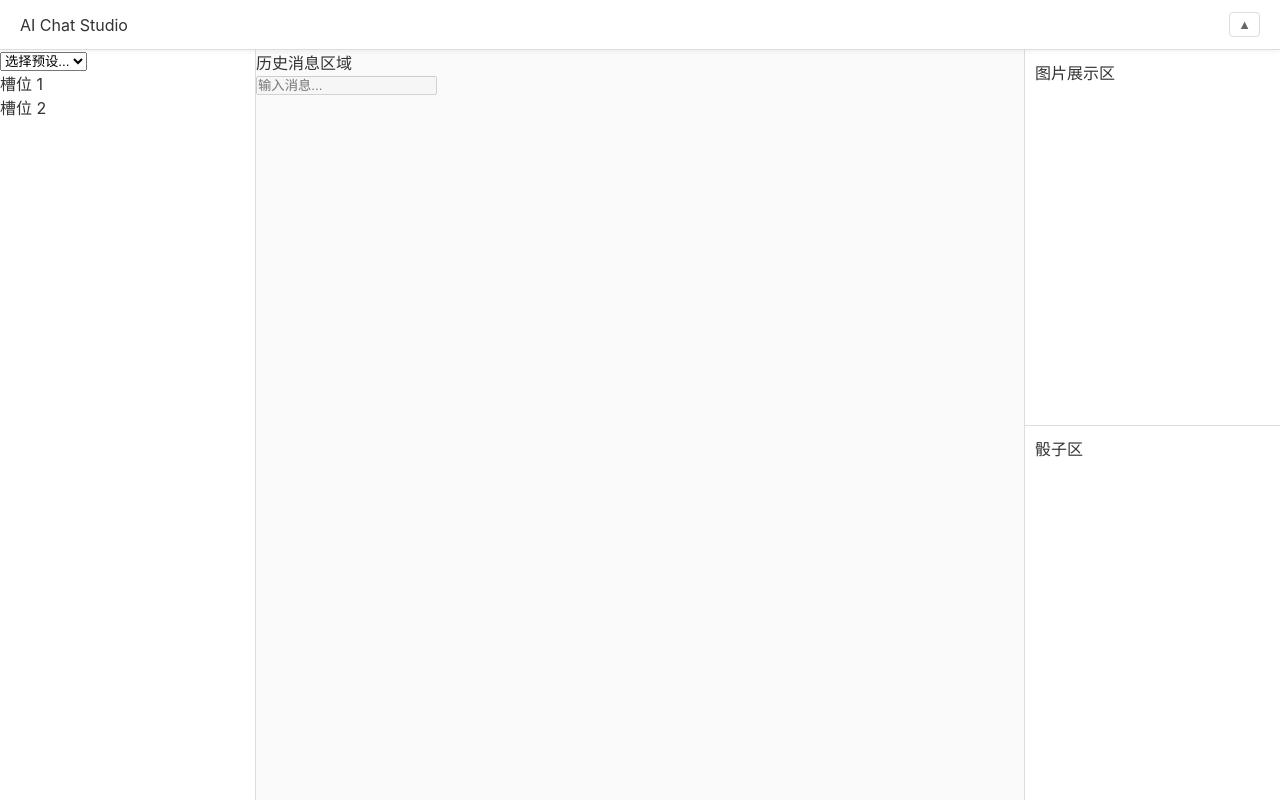
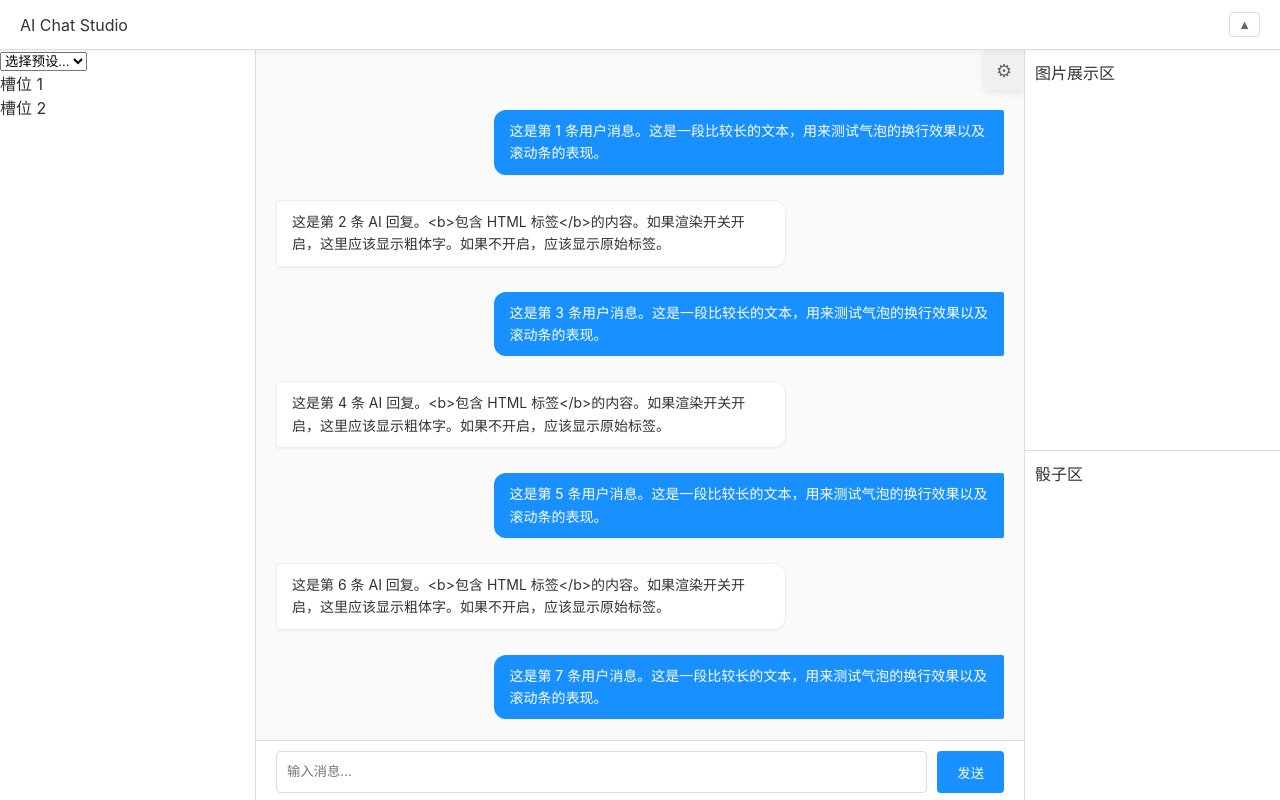
Before and after one commit to moranzhi/SillyTavern_replica-, a React (Vite) app in the folder frontend-react/: page / in a window 1280 px wide. Built offline with nearby package versions, Linux system fonts and the light colour scheme.

Commit message:
完成初步布局框架

```diff
--- a/frontend-react/src/components/ChatBox.jsx
+++ b/frontend-react/src/components/ChatBox.jsx
@@ -1,15 +1,116 @@
-import React from 'react';
+import React, { useState, useRef } from 'react';
 
 const ChatBox = () => {
+  const [isHtmlRender, setIsHtmlRender] = useState(false);
+  const [isImageGen, setIsImageGen] = useState(false);
+  const [isDynamicTable, setIsDynamicTable] = useState(false);
+  const [isSettingsExpanded, setIsSettingsExpanded] = useState(false);
+
+  const textareaRef = useRef(null);
+
+  // 自动调整 Textarea 高度
+  const adjustHeight = () => {
+    const textarea = textareaRef.current;
+    if (textarea) {
+      textarea.style.height = 'auto'; // 重置高度以获取正确的 scrollHeight
+      // 重新设置高度，限制最大高度由 CSS max-height 控制
+      textarea.style.height = textarea.scrollHeight + 'px';
+    }
+  };
+
+  const handleInput = () => {
+    adjustHeight();
+  };
+
+  // 生成示例数据
+  const generateMessages = () => {
+    const messages = [];
+    for (let i = 1; i <= 150; i++) {
+      const isUser = i % 2 !== 0;
+      messages.push({
+        id: i,
+        role: isUser ? 'user' : 'ai',
+        content: isUser
+          ? `这是第 ${i} 条用户消息。这是一段比较长的文本，用来测试气泡的换行效果以及滚动条的表现。`
+          : `这是第 ${i} 条 AI 回复。<b>包含 HTML 标签</b>的内容。如果渲染开关开启，这里应该显示粗体字。如果不开启，应该显示原始标签。`
+      });
+    }
+    return messages;
+  };
+
+  const messages = generateMessages();
+
   return (
     <div className="chat-box">
+      {/* 上方：消息列表区域 */}
       <div className="chat-messages">
-        {/* 消息列表占位 */}
-        <div>历史消息区域</div>
+
+        {/* 右上角：可折叠设置面板 */}
+        <div className={`settings-panel ${isSettingsExpanded ? 'expanded' : 'collapsed'}`}>
+          <div
+            className="settings-header"
+            onClick={() => setIsSettingsExpanded(!isSettingsExpanded)}
+          >
+            {isSettingsExpanded ? '▼' : '⚙'}
+          </div>
+
+          {isSettingsExpanded && (
+            <div className="settings-options">
+              <div className="setting-item">
+                <label>HTML 渲染</label>
+                <input
+                  type="checkbox"
+                  checked={isHtmlRender}
+                  onChange={() => setIsHtmlRender(!isHtmlRender)}
+                />
+              </div>
+              <div className="setting-item">
+                <label>开启生图</label>
+                <input
+                  type="checkbox"
+                  checked={isImageGen}
+                  onChange={() => setIsImageGen(!isImageGen)}
+                />
+              </div>
+              <div className="setting-item">
+                <label>动态表格</label>
+                <input
+                  type="checkbox"
+                  checked={isDynamicTable}
+                  onChange={() => setIsDynamicTable(!isDynamicTable)}
+                />
+              </div>
+            </div>
+          )}
+        </div>
+
+        {/* 消息列表 */}
+        {messages.map((msg) => (
+          <div key={msg.id} className={`message ${msg.role}`}>
+            <div className="bubble">
+              {isHtmlRender ? (
+                <div dangerouslySetInnerHTML={{ __html: msg.content }} />
+              ) : (
+                <div>{msg.content}</div>
+              )}
+            </div>
+          </div>
+        ))}
       </div>
-      <div className="chat-input-area">
-        {/* 输入框占位 */}
-        <input type="text" placeholder="输入消息..." disabled />
+
+      {/* 下方：输入框区域 */}
+      <div className="chat-input-wrapper">
+        <div className="chat-input-area">
+          <textarea
+            ref={textareaRef}
+            placeholder="输入消息..."
+            onInput={handleInput}
+            rows="1"
+            // 关键修改：显式设置初始样式高度，确保可见
+            style={{ height: '42px' }}
+          />
+        </div>
+        <button className="send-button">发送</button>
       </div>
     </div>
   );
--- a/frontend-react/src/index.css
+++ b/frontend-react/src/index.css
@@ -18,12 +18,14 @@ html, body, #root {
 #root {
   display: flex;
   flex-direction: column;
-  position: relative; /* 关键：让绝对定位的工具栏相对于此容器定位 */
+  position: relative; /* 让绝对定位的工具栏相对于此容器定位 */
+  height: 100%; /* 确保高度占满 */
+  width: 100%;
 }
 
 /* --- 顶部工具栏区域 --- */
 .toolbar {
-  position: absolute; /* 关键：脱离文档流，实现覆盖效果 */
+  position: absolute; /* 脱离文档流，实现覆盖效果 */
   top: 0;
   left: 0;
   right: 0;
@@ -58,15 +60,30 @@ html, body, #root {
   display: block; /* 展开时显示 */
 }
 
+/* 工具栏按钮样式微调 */
+.toolbar-toggle-btn {
+  background: none;
+  border: 1px solid #ddd;
+  border-radius: 4px;
+  cursor: pointer;
+  padding: 4px 8px;
+  font-size: 0.8rem;
+  color: #666;
+}
+
 /* --- 主内容区域 --- */
 .main-container {
-  /* 关键布局：占据除工具栏外的所有空间 */
-  /* 由于工具栏是 absolute 的，我们需要手动设置 top */
+  /* 占据除工具栏外的所有空间 */
   position: absolute;
   top: 50px; /* 对应 .toolbar 的默认高度 */
   bottom: 0;
   left: 0;
   right: 0;
+
+  /* 【关键修复 1】显式设置高度为 100%，而不是 auto */
+  /* 这确保了容器高度由视口决定，而不是由内容撑开 */
+  height: 100%;
+  width: 100%;
 
   display: flex;
   overflow: hidden; /* 防止主容器本身滚动 */
@@ -77,17 +94,21 @@ html, body, #root {
   width: 20%;
   background-color: #fff;
   border-right: 1px solid #ddd;
-  overflow-y: auto; /* 独立滚动 */
+  overflow-y: auto; /* 【独立滚动 1】左侧栏滚动 */
   height: 100%; /* 填满父容器高度 */
 }
 
+/* --- 中间栏：聊天框 --- */
 .chat-area {
   flex: 3;
   background-color: #fafafa;
+  height: 100%; /* 填满父容器高度 */
+
   display: flex;
-  flex-direction: column;
-  height: 100%;
-  overflow: hidden; /* 内部元素滚动，外层不滚动 */
+  flex-direction: column; /* 垂直排列：消息列表 + 输入框 */
+
+  overflow: hidden; /* 禁止外层滚动，强制内部滚动 */
+  position: relative; /* 为绝对定位元素提供参考 */
 }
 
 .sidebar-right {
@@ -103,7 +124,7 @@ html, body, #root {
 /* 右侧上下分割 */
 .right-top, .right-bottom {
   flex: 1;
-  overflow-y: auto; /* 独立滚动 */
+  overflow-y: auto; /* 【独立滚动 2 & 3】右侧上下部分独立滚动 */
   padding: 10px;
   min-height: 0; /* 关键：允许 flex 子项收缩 */
 }
@@ -111,15 +132,155 @@ html, body, #root {
   border-bottom: 1px solid #ddd;
 }
 
-/* 工具栏按钮样式微调 */
-.toolbar-toggle-btn {
-  background: none;
+/* --- 消息列表容器 --- */
+.chat-messages {
+  /* 【关键修改 1】不再自动占据剩余空间，高度由内容决定 */
+  flex: 0 0 auto;
+
+  /* 【关键修改 2】设置最大高度，例如视口高度的 80% */
+  max-height: calc(100vh - 110px);
+
+  /* 强制约束高度，防止内容撑开 */
+  min-height: 0;
+
+  /* 内部独立滚动 */
+  overflow-y: auto; /* 内容溢出时显示滚动条 */
+
+  padding: 20px;
+  /* 增加顶部 padding，防止内容被绝对定位的设置面板遮挡 */
+  padding-top: 60px;
+
+  display: flex;
+  flex-direction: column;
+  gap: 15px;
+}
+
+/* --- 设置面板 (右上角) --- */
+.settings-panel {
+  position: absolute;
+  top: 0;
+  right: 0;
+  z-index: 20;
+  background-color: #fff;
+  border-bottom-left-radius: 8px;
+  box-shadow: 0 2px 8px rgba(0,0,0,0.1);
+  overflow: hidden;
+  transition: all 0.3s ease;
+  max-width: 200px;
+}
+
+.settings-panel.collapsed {
+  width: 40px;
+  height: 40px;
+  cursor: pointer;
+}
+
+.settings-panel.expanded {
+  width: auto;
+  min-width: 150px;
+  padding: 10px;
+  border: 1px solid #eee;
+  border-top: none;
+  border-right: none;
+}
+
+.settings-header {
+  height: 40px;
+  width: 100%;
+  display: flex;
+  align-items: center;
+  justify-content: center;
+  background-color: #f0f0f0;
+  cursor: pointer;
+  font-size: 18px;
+  color: #666;
+}
+
+.settings-panel.collapsed .settings-header:hover {
+  background-color: #e0e0e0;
+}
+
+.settings-options {
+  display: none;
+  flex-direction: column;
+  gap: 10px;
+  padding-top: 10px;
+}
+
+.settings-panel.expanded .settings-options {
+  display: flex;
+}
+
+.setting-item {
+  display: flex;
+  align-items: center;
+  justify-content: space-between;
+  font-size: 14px;
+  color: #333;
+}
+
+.setting-item input[type="checkbox"] {
+  margin-right: 8px;
+  cursor: pointer;
+}
+
+/* --- 输入区域容器 --- */
+.chat-input-wrapper {
+  background-color: #fff;
+  border-top: 1px solid #ddd;
+  padding: 10px 20px;
+
+  /* 使用 flex 属性，不伸缩，高度由内容决定 */
+  flex: 0 0 auto;
+
+  /* 保持 flex 布局以便内部对齐 */
+  display: flex;
+  align-items: flex-end; /* 底部对齐，适应多行输入框 */
+  gap: 10px;
+
+  width: 100%;
+}
+
+.chat-input-area {
+  flex: 1; /* 占据除按钮外的所有宽度 */
+  display: flex;
+  /* 移除 height: 100%，让高度由内容决定 */
+}
+
+.chat-input-area textarea {
+  width: 100%;
+  /* 设置初始高度和最大高度 */
+  height: 42px; /* 初始高度 */
+  min-height: 42px; /* 最小高度 */
+  max-height: 300px; /* 最大高度，超过此高度显示滚动条 */
+
+  padding: 10px;
   border: 1px solid #ddd;
   border-radius: 4px;
+  resize: none;
+  outline: none;
+  font-family: inherit;
+  line-height: 1.5;
+  /* 【独立滚动 5】输入框内部滚动 */
+  overflow-y: auto;
+  display: block;
+}
+
+.send-button {
+  height: 42px;
+  padding: 0 20px;
+  background-color: #1890ff;
+  color: white;
+  border: none;
+  border-radius: 4px;
   cursor: pointer;
-  padding: 4px 8px;
-  font-size: 0.8rem;
-  color: #666;
+  white-space: nowrap;
+  flex-shrink: 0;
+  margin-bottom: 0; /* 确保与输入框底部对齐 */
+}
+
+.send-button:hover {
+  background-color: #40a9ff;
 }
 
 /* 通用滚动条美化 */
@@ -137,3 +298,66 @@ html, body, #root {
 ::-webkit-scrollbar-thumb:hover {
   background: #aaa;
 }
+
+/* --- 聊天气泡样式美化 --- */
+
+/* 消息行容器 */
+.message {
+  display: flex;
+  width: 100%;
+  margin-bottom: 10px;
+}
+
+/* 区分左右布局 */
+.message.user {
+  justify-content: flex-end; /* 用户消息靠右 */
+}
+
+.message.ai {
+  justify-content: flex-start; /* AI 消息靠左 */
+}
+
+/* 气泡本体 */
+.message .bubble {
+  max-width: 70%; /* 气泡最大宽度，防止太长 */
+  padding: 10px 15px;
+  border-radius: 12px; /* 圆角 */
+  position: relative;
+  font-size: 14px;
+  line-height: 1.6;
+  word-wrap: break-word; /* 强制换行 */
+  box-shadow: 0 1px 2px rgba(0, 0, 0, 0.05); /* 极淡的阴影 */
+}
+
+/* AI 气泡样式 */
+.message.ai .bubble {
+  background-color: #fff;
+  color: #333;
+  border-top-left-radius: 2px; /* 左上角直角或小圆角，增加指向性 */
+  border-bottom-left-radius: 2px;
+  border: 1px solid #eee; /* 极淡的边框 */
+}
+
+/* 用户气泡样式 */
+.message.user .bubble {
+  background-color: #1890ff; /* 亮蓝色 */
+  color: #fff;
+  border-top-right-radius: 2px; /* 右上角直角或小圆角 */
+  border-bottom-right-radius: 2px;
+}
+
+/* 针对 AI 消息中的 HTML 内容进行简单的样式重置 */
+.message.ai .bubble p {
+  margin: 0 0 8px 0;
+}
+.message.ai .bubble p:last-child {
+  margin-bottom: 0;
+}
+.message.ai .bubble ul, .message.ai .bubble ol {
+  margin: 0 0 8px 0;
+  padding-left: 20px;
+}
+.message.ai .bubble b {
+  font-weight: 600;
+  color: #000;
+}
```
